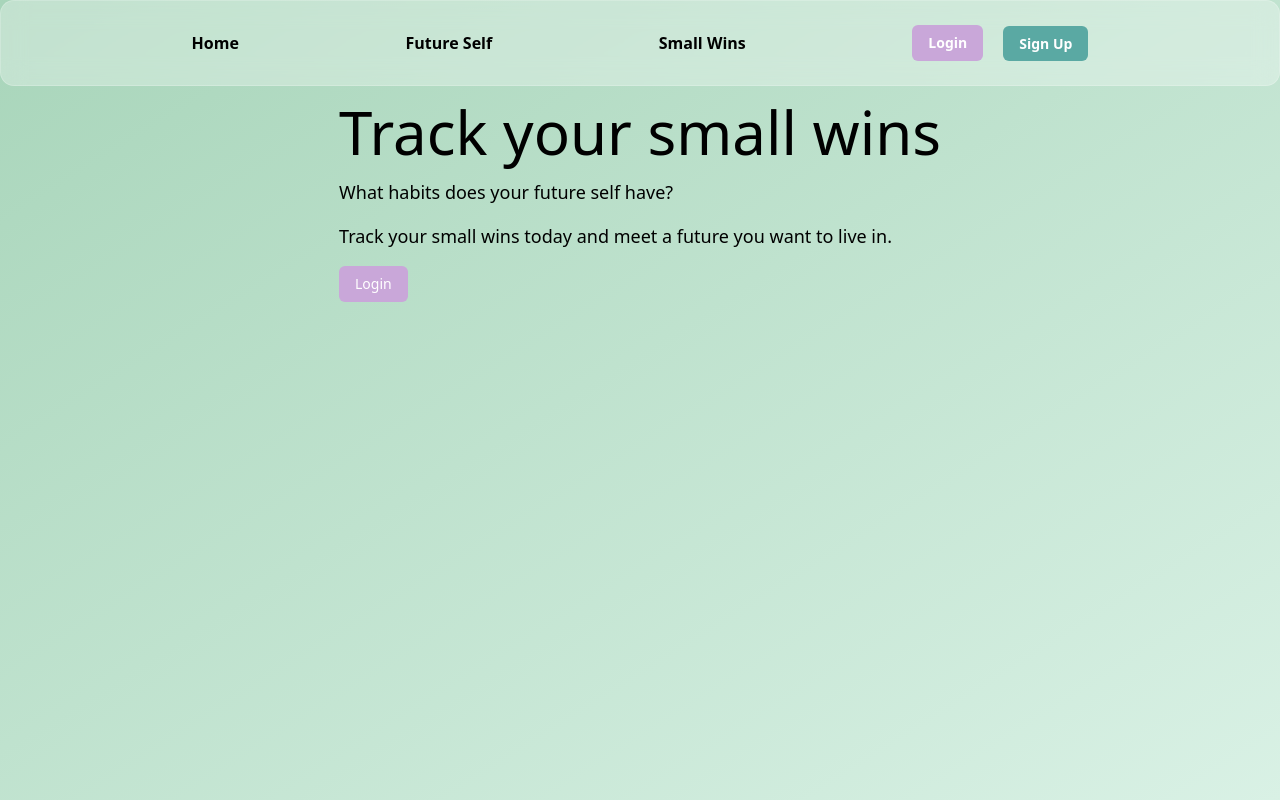
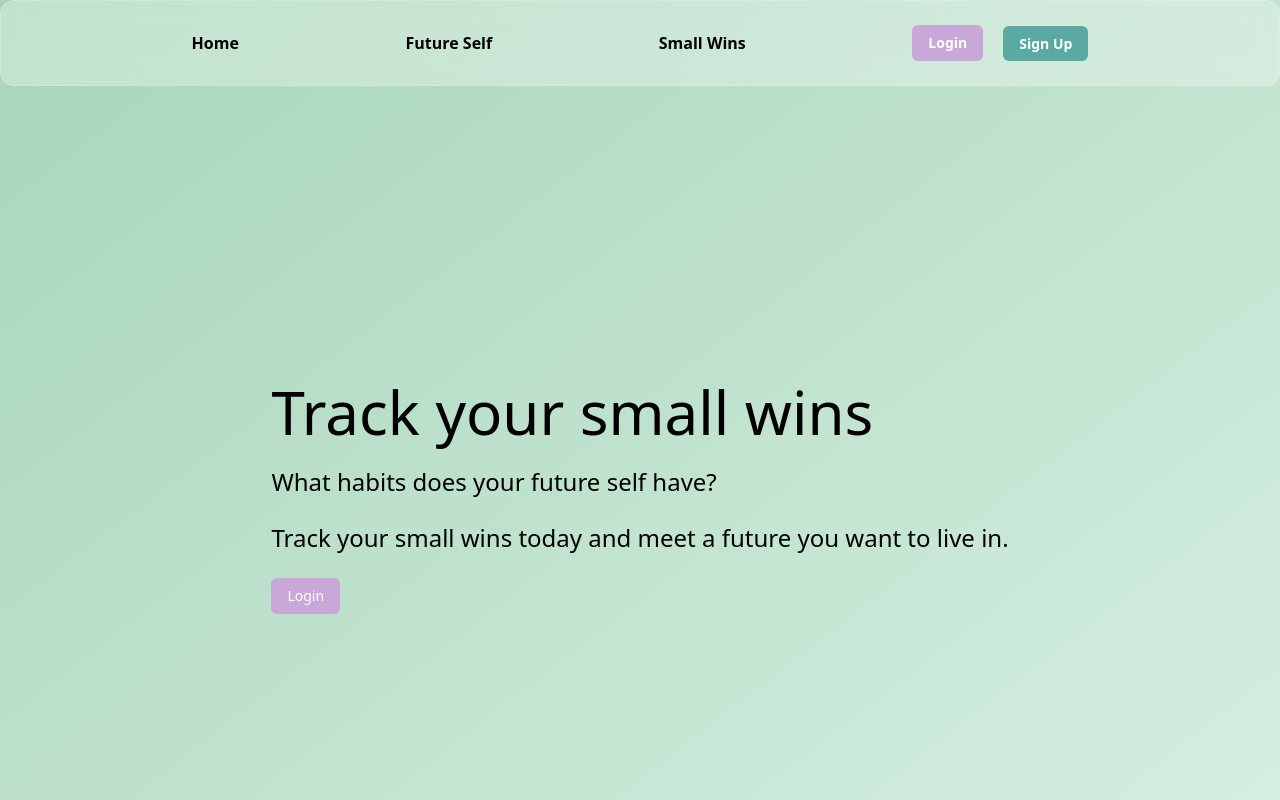
Before and after one commit to joannaolofsson/my-small-wins, a Next.js app: page / in a window 1280 px wide. Shown: the top 800 px of the page. Built offline with nearby package versions, Linux system fonts and the light colour scheme; no server answers.

Commit message:
Push to change branch

```diff
--- a/src/app/api/addInput/route.ts
+++ /dev/null
@@ -1,28 +0,0 @@
-import { NextRequest, NextResponse } from 'next/server';
-import { createServerClient } from '@supabase/ssr';
-import { Database } from '@/types/supabase';
-
-export async function POST(req: NextRequest) {
-  const body = await req.json();
-  const { category, name, user_id } = body;
-
-  const supabase = createServerClient<Database>({
-    supabaseUrl: process.env.NEXT_PUBLIC_SUPABASE_URL!,
-    supabaseKey: process.env.NEXT_PUBLIC_SUPABASE_ANON_KEY!,
-    getRequestHeaders: () => ({
-      cookie: req.headers.get('cookie') || '',
-    }),
-  });
-
-  const { data, error } = await supabase
-    .from('inputs')
-    .insert([{ category, name, user_id }])
-    .select()
-    .single();
-
-  if (error) {
-    return NextResponse.json({ error: error.message }, { status: 500 });
-  }
-
-  return NextResponse.json(data);
-}
--- a/src/app/futureself/futureselfclient.tsx
+++ b/src/app/futureself/futureselfclient.tsx
@@ -1,92 +1,56 @@
-'use client';
+'use client'
 
-import { useState } from 'react';
-import Link from 'next/link';
 import { Card, CardTitle, CardContent } from '@/components/ui/card';
 import { Button } from '@/components/ui/button';
 import { PiCaretLeft } from 'react-icons/pi';
-import { addInput, deleteInput } from '../../../actions/futureself/actions';
+import { FutureInputSection } from '@/components/FutureInputSection';
+import { InputProps, InputType } from '@/types/interfaces';
+import { useFuture } from '@/context/FutureContext';
+import Link from 'next/link';
 
-type InputType = 'Habit' | 'Accomplishment' | 'Gift';
-
-interface InputItem {
-  id: string;
-  user_id: string;
-  category: InputType;
-  name: string;
-}
-
-interface Props {
-  username: string;
-  userId: string;
-  initialInputs: InputItem[];
-}
-
-export default function FutureselfClient({ username, userId, initialInputs }: Props) {
-  const [inputs, setInputs] = useState<InputItem[]>(initialInputs);
-
-  async function handleAdd(category: InputType, name: string) {
-    const res = await fetch('/api/addInput', {
-      method: 'POST',
-      body: JSON.stringify({ category, name, user_id: userId }),
-    });
-
-    const newItem = await res.json();
-    setInputs((prev) => [...prev, newItem]);
-  }
+export default function FutureselfClient({ username, userId, initialInputs }: InputProps) {
+  const { inputs, addInput } = useFuture();
 
   return (
-    <div className="flex w-full justify-center mt-10">
-      <div className="flex flex-col items-start max-w-2xl w-lg">
+    <div className="flex w-full justify-center h-screen">
+      <div className="flex flex-col items-start w-lg">
         <Button asChild variant="none">
           <Link href="/" className="font-semibold flex items-center">
             <PiCaretLeft /> Tillbaka
           </Link>
         </Button>
 
-        <h1 className="text-4xl my-2">Hej, {username}</h1>
 
-        {['Habit', 'Accomplishment', 'Gift'].map((type) => {
-          const [inputValue, setInputValue] = useState("");
-          return (
-            <div key={type}>
-              <input
-                type="text"
-                value={inputValue}
-                onChange={(e) => setInputValue(e.target.value)}
-                placeholder={`Add a ${type.toLowerCase()}...`}
-                className="my-2 p-2 border rounded w-full"
+        {['Habit', 'Accomplishment', 'Gift'].map((type) => (
+
+          <FutureInputSection
+            key={type}
+            type={type as InputType}
+            placeholder={`Add a ${type.toLocaleLowerCase()} ...`}
+            onAdd={addInput}
           />
-              <Button
-                onClick={() => {
-                  handleAdd(type as InputType, inputValue);
-                  setInputValue("");
-                }}
-              >
-                Add {type}
-              </Button>
-            </div>
-          );
-        })}
+        ))}
 
         <section className="w-lg flex flex-col mt-8">
+
+          <div>
             {inputs.map((input) => (
+              <Link key={`${input.id}-${input.category}`} href={`/smallwins?id=${input.id}`}>
                 <Card
-              key={input.id}
                   className="border border-white/20 rounded-xl backdrop-blur-[15px] bg-white/30 shadow-lg cursor-pointer mb-4"
                 >
                   <CardTitle className="text-lg font-medium px-6 pt-4">
-                {input.category}: {input.name}
+                    {input.category}: {input.category}
                   </CardTitle>
                   <CardContent>
-                <ul>
-                  <li>Save encouraging or reflective messages here</li>
-                </ul>
+                    🏆 Click to see more details about this win!
                   </CardContent>
                 </Card>
+              </Link>
             ))}
+          </div>
         </section>
       </div>
     </div>
-  );
+  )
 }
--- a/src/app/futureself/page.tsx
+++ b/src/app/futureself/page.tsx
@@ -1,18 +1,21 @@
-// app/futureself/page.tsx
 'use server';
 
 import createClient from '@/utils/server';
 import FutureselfClient from './futureselfclient';
 import { redirect } from 'next/navigation';
 
+interface User {
+  id: string;
+  user_metadata?: { username: string };
+}
+
 export default async function FutureselfPage() {
   const supabase = createClient();
 
-  const {
-    data: { user },
-  } = await supabase.auth.getUser();
+  const { data: { user } } = await supabase.auth.getUser();
 
   if (!user) {
+    console.log('User is not authenticated. Redirecting to login...');
     return redirect('/login');
   }
 
@@ -23,7 +26,7 @@ export default async function FutureselfPage() {
 
   if (error) {
     console.error('Error fetching inputs:', error.message);
-    return <div>Failed to load data. Please try again later.</div>;
+    return redirect('/error');
   }
 
   return (
@@ -31,6 +34,6 @@ export default async function FutureselfPage() {
       username={user.user_metadata?.username ?? 'Friend'}
       userId={user.id}
       initialInputs={inputs ?? []}
-    />
+/>
   );
 }
--- a/src/app/layout.tsx
+++ b/src/app/layout.tsx
@@ -1,7 +1,7 @@
 import type { Metadata } from "next";
 import { Manrope } from "next/font/google";
 import './globals.css'
-import Tabbar from "@/components/tabbar";
+import Tabbar from "@/components/Tabbar";
 import Header from "@/components/Header";
 import { FutureProvider } from "@/context/FutureContext";
 import { WinProvider } from "@/context/WinContext";
@@ -30,18 +30,17 @@ export default function RootLayout({
         className={`${manropeSans} antialiased bg-gradient-to-br from-[#A8D5BA] to-[#D9F1E5] min-h-screen`}
       >
 
-
-          <WinProvider>
+              <main className="pb-20">
+              <WinProvider>
             <FutureProvider>
               <Header />
-              <main className="pb-20">
                 {children}
-              </main>
               <div className="bottom-0 fixed">
                 <Tabbar/>
               </div>
             </FutureProvider>
-          </WinProvider>
+          </WinProvider>d
+          </main>
 
       </body>
     </html>
--- a/src/app/page.tsx
+++ b/src/app/page.tsx
@@ -9,13 +9,13 @@ export default async function Home() {
     data: {user},
   } = await supabase.auth.getUser();
   return (
-    <main className="flex flex-col items-center justify-between">
-       <div className="flex flex-col items-start gap-4">
+    <div className="flex flex-col items-center justify-center h-screen">
+       <div className="flex flex-col items-start gap-6">
         <ClientComponent />
         <h1 className="text-6xl">Track your small wins</h1>
 
-        <p className="text-lg">What habits does your future self have?</p>
-        <p className="text-lg">Track your small wins today and meet a future you want to live in.</p>
+        <p className="text-2xl">What habits does your future self have?</p>
+        <p className="text-2xl">Track your small wins today and meet a future you want to live in.</p>
         <div className="flex gap-2">
           {!user ? (
               <Link href="/login">
@@ -32,6 +32,6 @@ export default async function Home() {
             </>)}
         </div>
       </div>
-      </main>
+      </div>
   )
 }
--- a/src/app/smallwins/page.tsx
+++ b/src/app/smallwins/page.tsx
@@ -29,12 +29,12 @@ const SmallWins = () => {
       const alreadyAdded = wins.some((win) => win.id === input.id);
       if (alreadyAdded) return;
 
-      const res = await fetch(`/api/small-win?type=${input.type}`);
+      const res = await fetch(`/api/small-win?type=${input.category}`);
       const data = await res.json();
 
       addWin({
         id: input.id,
-        message: input.value,
+        message: input.name,
         icon: data.icon,
         encouragement: data.encouragement,
       });
@@ -59,7 +59,7 @@ const SmallWins = () => {
           <Card key={input.id}
             className="w-full h-auto border border-white/20 rounded-xl backdrop-blur-[15px] bg-white/30 p-4">
             <CardTitle className="text-lg font-medium px-6 pt-4">
-              <span className="hidden">{input.type}:</span> {input.value}
+              <span className="hidden">{input.category}:</span> {input.name}
             </CardTitle>
             <CardContent>🏆 You did something great!</CardContent>
           </Card>
--- a/src/components/FutureInputSection.tsx
+++ b/src/components/FutureInputSection.tsx
@@ -1,22 +1,17 @@
 'use client';
 
 import { useState } from "react";
-import { InputType, useFuture } from "@/context/FutureContext";
 import { Button } from "./ui/button";
 import { Input } from "./ui/input";
+import { FutureSectionProps } from "@/types/interfaces";
 
-interface InputSectionProps {
-  type: InputType;
-  placeholder: string;
-}
 
-export const FutureInputSection = ({ type, placeholder }: InputSectionProps) => {
-  const { addInput } = useFuture();
+export const FutureInputSection = ({ type, placeholder, onAdd }: FutureSectionProps) => {
   const [value, setValue] = useState("");
 
   const handleAdd = () => {
     if (!value.trim()) return;
-    addInput(type, value.trim());
+    onAdd(type, value.trim());
     setValue("");
   };
 
--- a/src/context/FutureContext.tsx
+++ b/src/context/FutureContext.tsx
@@ -1,33 +1,23 @@
 'use client';
 
-import React, { createContext, useContext, useState, useCallback } from "react";
-
-export type InputType = "Habit" | "Accomplishment" | "Gift" | "WinMessage";
-
-export interface FutureInput {
-  id: string;
-  type: InputType;
-  value: string;
-}
-
-interface FutureProviderProps {
-  inputs: FutureInput[];
-  addInput: (type: InputType, value: string) => void;
-}
+import React, { createContext, useContext, useState } from "react";
+import { InputItem, InputType } from "@/types/interfaces";
+import { FutureProviderProps } from "@/types/interfaces";
 
 const FutureContext = createContext<FutureProviderProps | undefined>(undefined);
 
 export const FutureProvider = ({ children }: { children: React.ReactNode }) => {
-  const [inputs, setInputs] = useState<FutureInput[]>([]);
+  const [inputs, setInputs] = useState<InputItem[]>([]);
 
-  const addInput = useCallback((type: InputType, value: string) => {
-    const newInput: FutureInput = {
-      id: Date.now().toString(),
-      type,
-      value
+  const addInput = async (category: InputType, name: string): Promise<void> => {
+    const newInput: InputItem = {
+      id: Math.random().toString(),
+      user_id: "MockUserId",
+      category,
+      name,
     };
     setInputs((prev) => [...prev, newInput]);
-  }, []);
+  };
 
   return (
     <FutureContext.Provider value={{ inputs, addInput }}>
--- /dev/null
+++ b/src/types/interfaces.ts
@@ -0,0 +1,31 @@
+
+
+// Interfaces for futureself client
+
+export interface FutureSectionProps {
+    type: InputType;
+    placeholder: string;
+    onAdd: (category: InputType, name: string) =>Promise<void>;
+}
+
+//Types for futureselfclient & for usecontext
+
+export type InputType = "Habit" | "Accomplishment" | "Gift";
+
+export interface InputItem {
+    id: string;
+    user_id: string;
+    category: InputType;
+    name: string;
+}
+
+export interface InputProps {
+    username: string;
+    userId: string;
+    initialInputs: any[];
+}
+
+export interface FutureProviderProps {
+  inputs: InputItem[];
+  addInput: (category: InputType, name: string) => Promise<void>;
+}
```
Also changed, not shown: src/app/api/futureself/actions.ts (added). Lines whose indentation alone changed are shown as unchanged.
